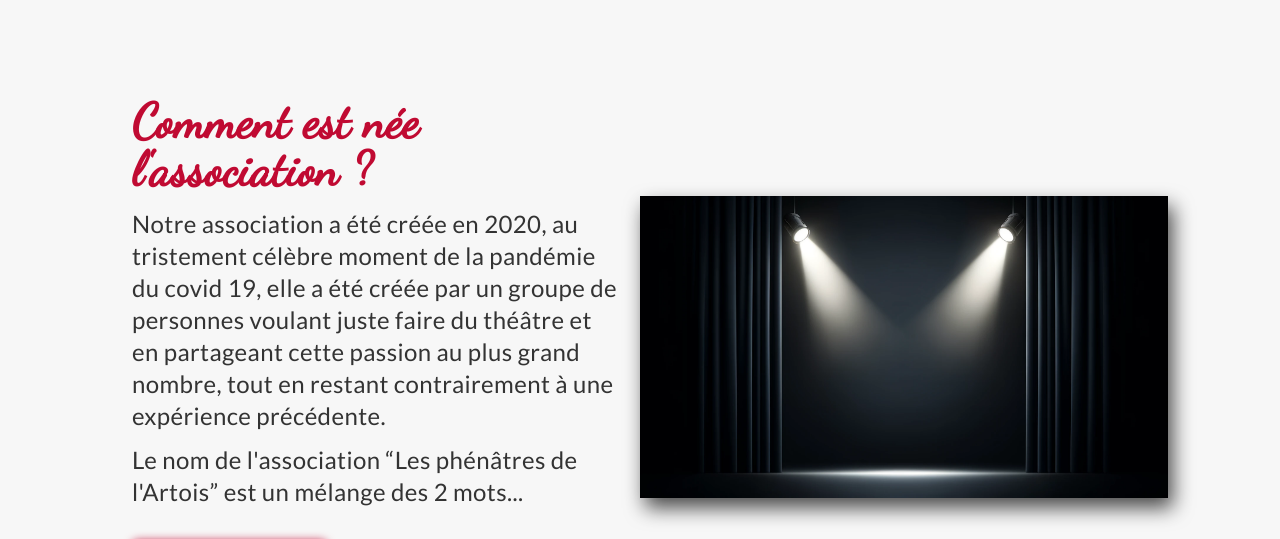
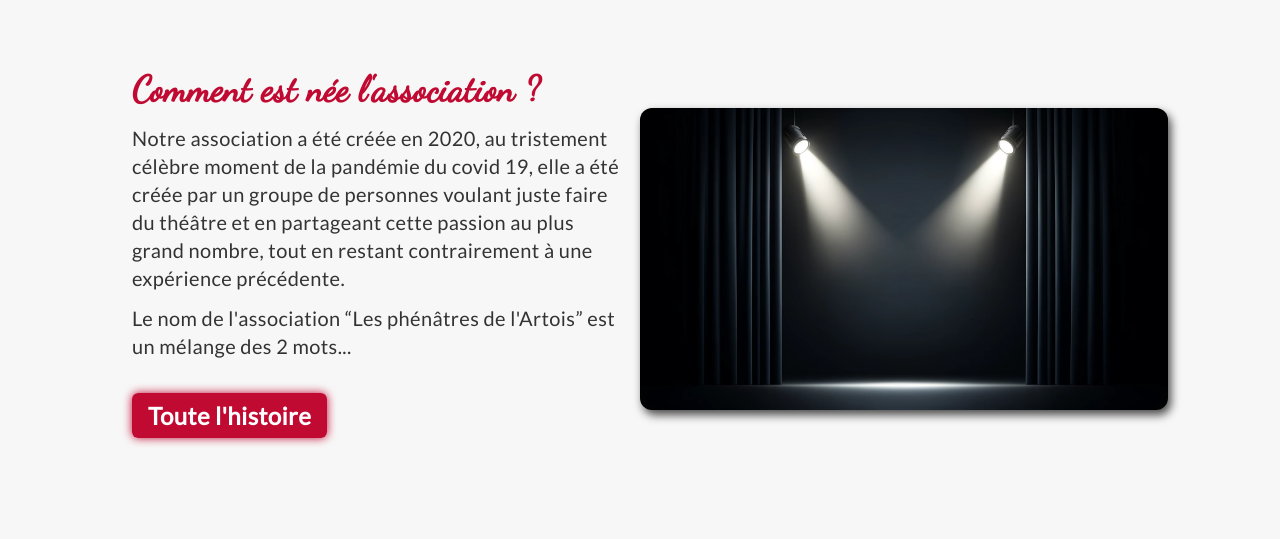
Before and after one commit to Tonyac-create/my-project-lesphenatres, a Next.js app: page / in a window 1280 px wide. Shown: the part 924-1463 px from the top of the page. Built offline with nearby package versions, Linux system fonts and the light colour scheme.

Commit message:
update responsive sectionabout & backtotopbutton & button

```diff
--- a/app/components/BackToTopButton.tsx
+++ b/app/components/BackToTopButton.tsx
@@ -39,6 +39,7 @@ export default function BackToTopButton() {
                         width={30}
                         height={30}
                         alt='Retour en haut de page'
+                        className='w-6 h-6 md:w-8 md:h-8'
                     />
                 </button>
             )}
--- a/app/components/Button.tsx
+++ b/app/components/Button.tsx
@@ -10,7 +10,7 @@ interface ButtonProps {
 
 const Button: React.FC<ButtonProps> = ({ href, children, className, variant = 'primary' }) => {
   const baseClasses = 'px-4 py-2 text-center rounded-md transition duration-300 font-semibold ';
-  const variantClasses = variant === 'primary' ? 'bg-white text-black md:text-2xl shadow-[0_0_10px_rgba(51,51,51,1)] hover:shadow-[0_0_20px_rgba(51,51,51,1)] hover:bg-red hover:text-white' : 'bg-red text-white md:text-2xl shadow-[0_0_10px_rgba(192,10,50,1)] hover:shadow-[0_0_20px_rgba(192,10,50,1)] hover:bg-white hover:text-black';
+  const variantClasses = variant === 'primary' ? 'bg-white text-black text-xl md:text-2xl shadow-[0_0_10px_rgba(51,51,51,1)] hover:shadow-[0_0_20px_rgba(51,51,51,1)] hover:bg-red hover:text-white' : 'bg-red text-white text-xl md:text-2xl shadow-[0_0_10px_rgba(192,10,50,1)] hover:shadow-[0_0_20px_rgba(192,10,50,1)] hover:bg-white hover:text-black';
 
   return (
     <Link href={href} className={`${baseClasses} ${variantClasses} ${className}`}>
--- a/app/components/Home/HeroSection.tsx
+++ b/app/components/Home/HeroSection.tsx
@@ -24,7 +24,7 @@ export default function HeroSection() {
                     className="w-48 h-48 md:w-60 md:h-60 xl:w-72 xl:h-72 object-cover"
                 />
                 <h2 className="font-dancing text-[2.25rem] md:text-5xl xl:text-6xl text-center mt-6">{`Le théâtre prend vie sous vos yeux !`}</h2>
-                <p className="text-center mt-4 text-lg md:text-xl xl:text-2xl lg:w-[80%] xl:w-[60%]">{`Un espace où chacun progresse à son rythme, en s’amusant et sans prise de tête.
+                <p className="text-center mt-4 text-lg md:text-xl xl:text-2xl w-[80%] xl:w-[60%]">{`Un espace où chacun progresse à son rythme, en s’amusant et sans prise de tête.
                  Ici, on vient comme on est, on crée, on improvise et surtout, on partage !`}</p>
                 <div className="flex flex-col sm:flex-row gap-7 mt-12">
                     <Button href="/philosophy" variant="primary">Notre philosophie</Button>
--- a/app/components/Home/SectionAbout.tsx
+++ b/app/components/Home/SectionAbout.tsx
@@ -3,22 +3,23 @@ import Button from "../Button";
 
 export default function SectionAbout() {
     return (
-        <section className="flex flex-col md:flex-row items-center my-16 p-8 md:px-28 md:py-11 tracking-wide">
+        <section className="flex flex-col md:flex-row items-center my-9 p-8 md:px-28 md:py-11 tracking-wide">
             <article className="lg:w-[50%] text-black p-5 mb-12 rounded-md">
-                <h3 className="font-dancing text-red text-3xl md:text-5xl mb-3.5 font-semibold">{`Comment est née l'association ?`}</h3>
+                <h3 className="font-dancing text-red text-3xl sm:text-4xl mb-3.5 font-semibold">{`Comment est née l'association ?`}</h3>
                 <div className="lg:hidden">
                     <Image
                         src="/fond_scene.webp"
                         width={500}
                         height={500}
+                        quality={100}
                         alt="Scène avec projecteurs"
-                        className="w-full h-full object-cover mb-8 rounded-3xl drop-shadow-[5px_10px_10px_rgba(0,0,0,0.7)]"
+                        className="w-full h-full object-cover mb-8 rounded-xl drop-shadow-[3px_5px_5px_rgba(0,0,0,0.5)]"
                     />
                 </div>
-                <p className="text-lg md:text-2xl">{`Notre association a été créée en 2020, au tristement célèbre moment de la pandémie
+                <p className="text-lg md:text-xl">{`Notre association a été créée en 2020, au tristement célèbre moment de la pandémie
                  du covid 19, elle a été créée par un groupe de personnes voulant juste faire du théâtre et en partageant cette passion
                  au plus grand nombre, tout en restant contrairement à une expérience précédente.`}</p>
-                <p className="mt-3 mb-10 text-lg md:text-2xl">{`Le nom de l'association “Les phénâtres de l'Artois” est un mélange des 2 mots...`}</p>
+                <p className="mt-3 mb-10 text-lg md:text-xl">{`Le nom de l'association “Les phénâtres de l'Artois” est un mélange des 2 mots...`}</p>
                 <Button href="/philosophy" variant="secondary">{`Toute l'histoire`}</Button>
             </article>
             <div className="hidden lg:flex lg:w-[50%]">
@@ -26,8 +27,9 @@ export default function SectionAbout() {
                     src="/fond_scene.webp"
                     width={500}
                     height={500}
+                    quality={100}
                     alt="Scène avec projecteurs"
-                    className="w-full h-full object-cover mb-8 drop-shadow-[5px_10px_10px_rgba(0,0,0,0.7)]"
+                    className="w-full h-full object-cover mb-8 rounded-xl drop-shadow-[3px_5px_5px_rgba(0,0,0,0.7)]"
                 />
             </div>
         </section>
```
